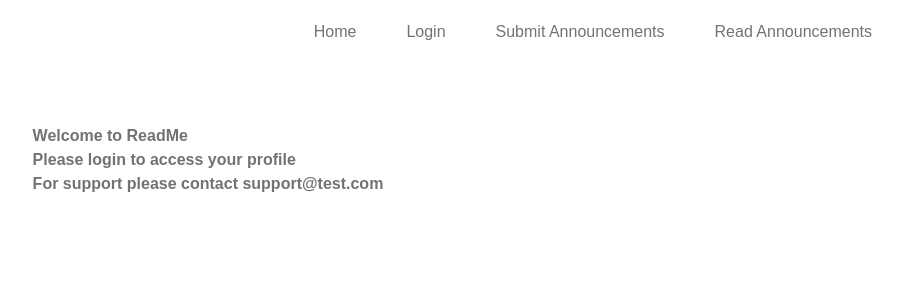
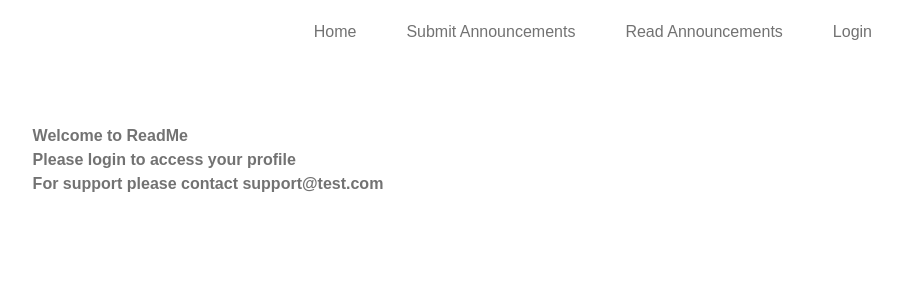
Before and after one commit to aaronkagan/teacher-communication-system, a React (Create React App) app in the folder client/: page / in a window 1280 px wide. Shown: the top 300 px of the page, without its empty margins (368-1271 px from the left). Built offline with nearby package versions, Linux system fonts and the light colour scheme.

Commit message:
moving links

```diff
--- a/client/src/components/Nav.js
+++ b/client/src/components/Nav.js
@@ -13,6 +13,8 @@ const Nav = () => {
       <StyledLink to={isUserLoggedIn() ? "/dashboard" : "/"}>Home</StyledLink>
       {getUserRole() === "admin" || getUserRole() === "teacher" ? <StyledLink to="/board/teacher">Teacher Board</StyledLink> : null}
       {getUserRole() === "admin" || getUserRole() === "student" ? <StyledLink to="/board/student">Student Board</StyledLink> : null}
+      <StyledLink to="/announcements/teacher">Submit Announcements</StyledLink>
+      <StyledLink to="/announcements/reader">Read Announcements</StyledLink>
       {getUserRole() === "admin" && <StyledLink to="/users">Users</StyledLink>}
       {isUserLoggedIn() ? (
         <StyledLink to="/login" onClick={() => handleLogout(setUserState)}>
@@ -21,8 +23,6 @@ const Nav = () => {
       ) : (
         <StyledLink to="/login">Login</StyledLink>
       )}
-      <StyledLink to="/announcements/teacher">Submit Announcements</StyledLink>
-      <StyledLink to="/announcements/reader">Read Announcements</StyledLink>
     </Navbar>
   );
 };
```
